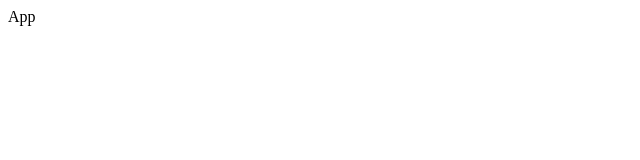
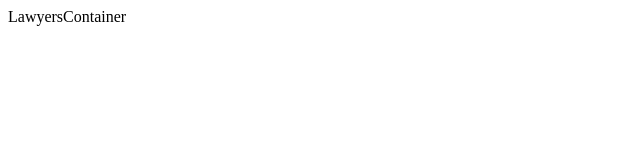
Before and after one commit to rregalado17/litigation-manager-frontend, a React (Create React App) app: page / in a window 1280 px wide. Shown: the top 160 px of the page, without its empty margins (0-640 px from the left). Built offline with nearby package versions, Linux system fonts and the light colour scheme.

Commit message:
added reducers and connectors for lawyers

```diff
--- a/src/App.js
+++ b/src/App.js
@@ -1,18 +1,19 @@
 import React from 'react';
+import { connect } from 'react-redux'
+import {fetchLawyers} from './actions/fetchLawyers'
+import LawyersContainer from './containers/LawyersContainer'
 
 
 class App extends React.Component {
 
-
-
   render() {
     return (
       <div className="App">
-       App
+       <LawyersContainer />
       </div>
     );
   }
 
 }
 
-export default App;
+export default connect()(App);
--- /dev/null
+++ b/src/actions/fetchLawyers.js
@@ -0,0 +1,6 @@
+export function fetchLawyers() {
+    // fetch('http://localhost:3000/api/v1/lawyers')
+    // .then(res => res.json())
+    // .then(data => console.log(data))
+
+}
--- /dev/null
+++ b/src/containers/LawyersContainer.js
@@ -0,0 +1,14 @@
+import React from 'react'
+
+class LawyersContainer extends React.Component {
+
+    render() {
+        return (
+            <div>
+            LawyersContainer
+            </div>
+        )
+    }
+}
+
+export default LawyersContainer
--- a/src/index.js
+++ b/src/index.js
@@ -1,12 +1,17 @@
 import React from 'react';
 import ReactDOM from 'react-dom';
-import { createStore, applyMiddleware } from 'redux';
+import { createStore, applyMiddleware, compose } from 'redux';
 import thunk from 'redux-thunk';
 import { Provider } from 'react-redux';
-
+import lawyerReducer from './reducers/lawyerReducer';
 import App from './App';
 
-//set up store
 
+const composeEnhancers = window.__REDUX_DEVTOOLS_EXTENSION_COMPOSE__ || compose;
 
-ReactDOM.render(<App />, document.getElementById('root'));
+let store = createStore(lawyerReducer, composeEnhancers(applyMiddleware(thunk)))
+
+ReactDOM.render(
+  <Provider store={store}>
+    <App />
+  </Provider>, document.getElementById('root'));
--- /dev/null
+++ b/src/reducers/lawyerReducer.js
@@ -0,0 +1,3 @@
+export default function lawyerReducer(state = {lawyers: []}, action) {
+
+}
```
